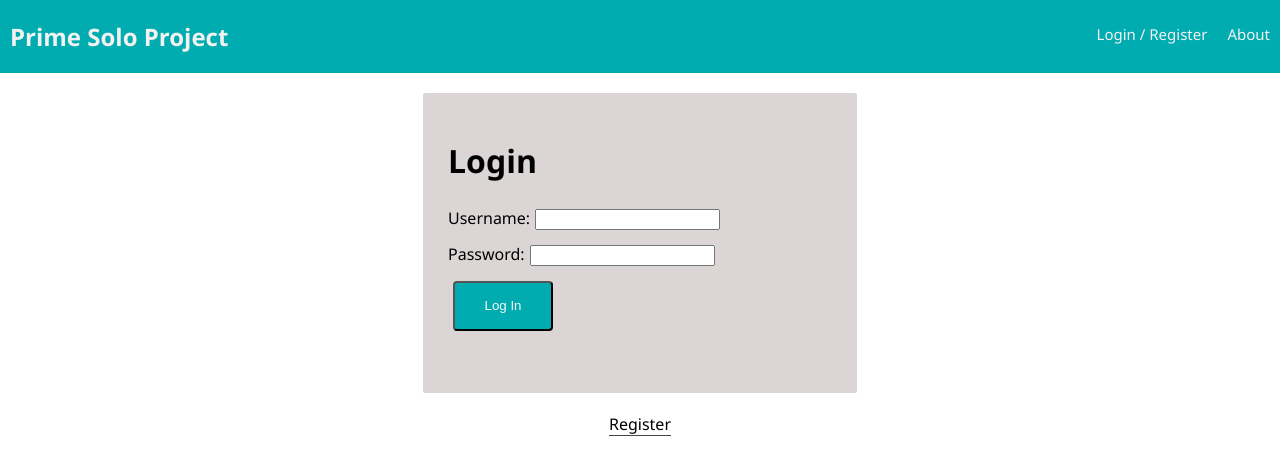
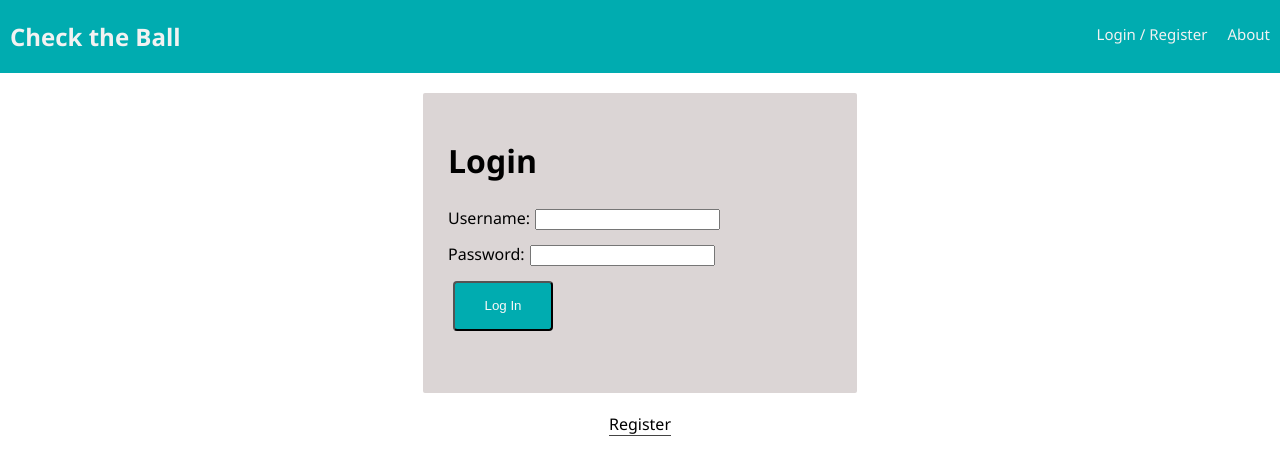
Before and after one commit to pxvang33/solo-project-master, a React (Create React App) app: page /home#/home in a window 1280 px wide. Shown: the top 472 px of the page. Built offline with nearby package versions, Linux system fonts and the light colour scheme; no server answers.

Commit message:
players only show for correct user now

```diff
--- a/src/components/Nav/Nav.js
+++ b/src/components/Nav/Nav.js
@@ -7,7 +7,7 @@
 const Nav = (props) => (
   <div className="nav">
     <Link to="/home">
-      <h2 className="nav-title">Prime Solo Project</h2>
+      <h2 className="nav-title">Check the Ball</h2>
     </Link>
     <div className="nav-right">
       <Link className="nav-link" to="/home">
```
Also changed, not shown: 1 other file (tests, documents, lock files or other folders).
